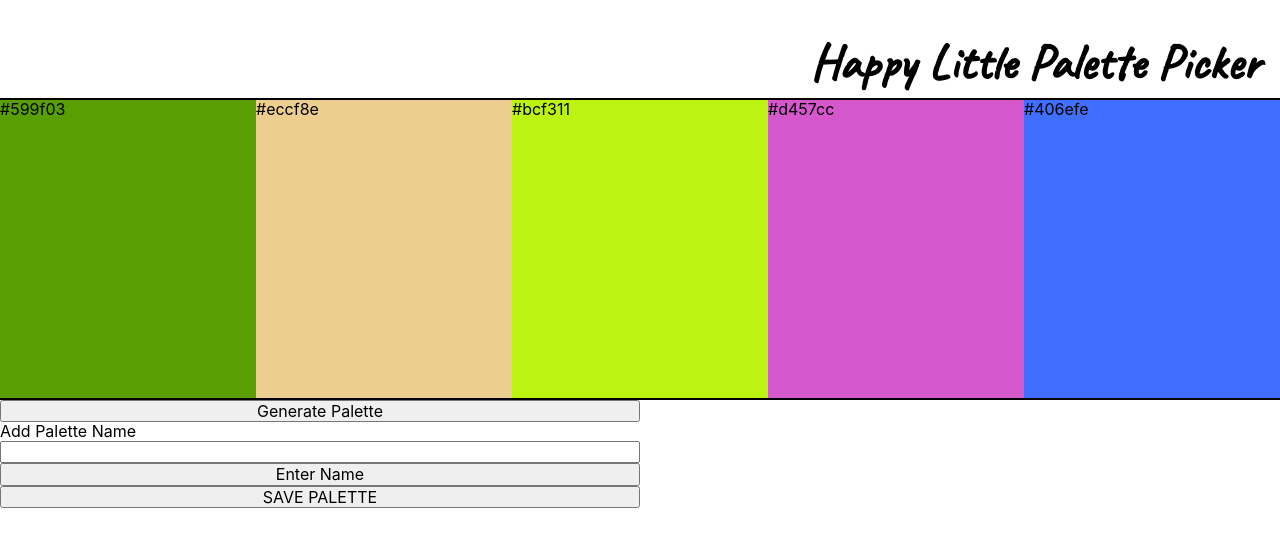
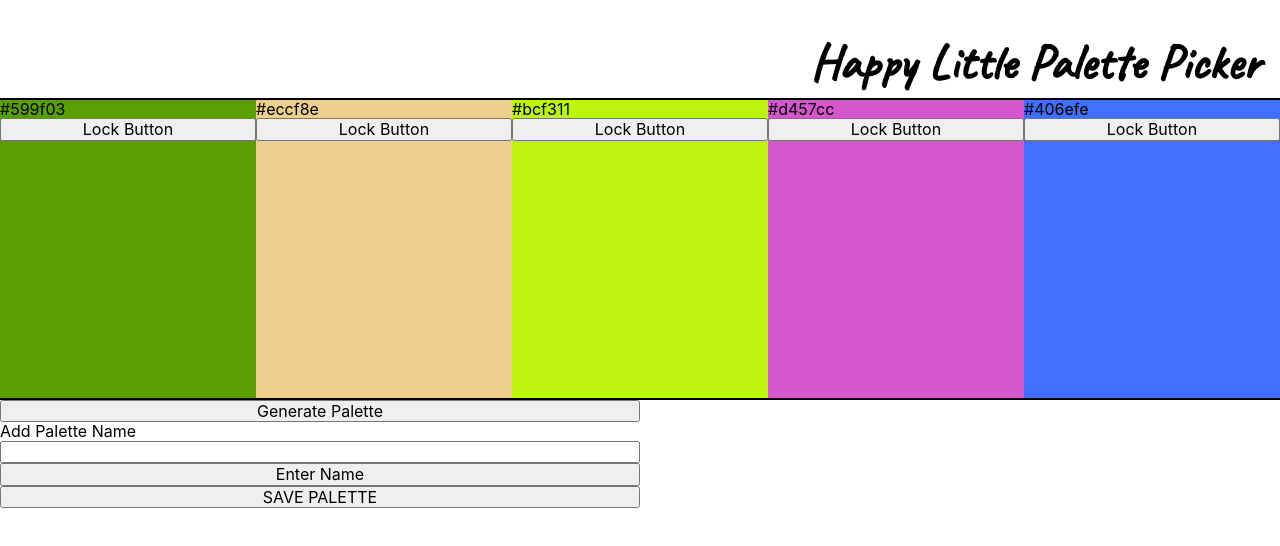
Before and after one commit to lundgrea/PalettePicker-FE, a React (Create React App) app: page / in a window 1280 px wide. Shown: the top 546 px of the page. Built offline with nearby package versions, Linux system fonts and the light colour scheme; no server answers.

Commit message:
Add color swatch functionality to DOM; troubleshoot generating random color
Co-authored-by: Alyssa Lundgren <lundgrea@gmail.com>

```diff
--- a/src/Components/App/App.js
+++ b/src/Components/App/App.js
@@ -1,13 +1,13 @@
-import React, { Component } from 'react';
-import Sidebar from '../Sidebar/Sidebar';
-import Main from '../Main/Main'
-import './App.css';
+import React, { Component } from "react";
+import Sidebar from "../Sidebar/Sidebar";
+import Main from "../Main/Main";
+import "./App.css";
 
-let array = []
+let array = [];
 
 class App extends Component {
   constructor() {
-    super()
+    super();
     this.state = {
       folders: [],
       folderID: "",
@@ -15,43 +15,73 @@
       paletteID: "",
       currentPalette: [],
       isLoading: true
-    }
+    };
   }
 
-
-  generateRandomColors = (condition)  => {
+  generateRandomColors = condition => {
+    this.colorSwap();
     if (!condition) {
       if (array.length === 5) {
-        this.setState({currentPalette: array})
-        return
+        this.setState({ currentPalette: array });
+        return;
       } else {
-        let number = '#'+Math.floor(Math.random()*16777215).toString(16);
-        array.push({color: number, isLocked: false})
-        this.generateRandomColors()
+        let number = "#" + Math.floor(Math.random() * 16777215).toString(16);
+        array.push({ color: number, isLocked: false });
+        this.generateRandomColors();
       }
     } else {
       array = [];
-        let number = '#'+Math.floor(Math.random()*16777215).toString(16);
-        array.push({color: number, isLocked: false})
-        this.generateRandomColors()
+      let number = "#" + Math.floor(Math.random() * 16777215).toString(16);
+      array.push({ color: number, isLocked: false });
+      this.generateRandomColors();
+    }
+  };
+
+  colorSwap = () => {
+    return this.state.currentPalette.map(palette => {
+      ("oh no..");
+      if (palette.isLocked === true) {
+        return palette;
+      } else {
+        let number = "#" + Math.floor(Math.random() * 16777215).toString(16);
+        palette.color = number;
+        return palette;
       }
-    }
+    });
+  };
+
+  toggleLock = (e, color) => {
+    e.preventDefault();
+    const newArray = this.state.currentPalette.map(palette => {
+      if (palette.color === color) {
+        palette.isLocked = !palette.isLocked;
+        return palette;
+      } else {
+        return palette;
+      }
+    });
+    this.setState({ currentPalette: newArray });
+  };
 
   componentDidMount = () => {
-    this.generateRandomColors()
-    return fetch(process.env.REACT_APP_BACKEND_URL + '/api/v1/folders')
+    this.generateRandomColors();
+    return fetch(process.env.REACT_APP_BACKEND_URL + "/api/v1/folders")
       .then(res => res.json())
-      .then(folders => this.setState({folders}))
-      .then(isLoading => this.setState({isLoading: false}))
-      .catch(error => console.log(error))
-  }
+      .then(folders => this.setState({ folders }))
+      .then(isLoading => this.setState({ isLoading: false }))
+      .catch(error => error);
+  };
 
-  render()  {
-   return (
-   <main className="App">
-     {!this.state.isLoading && <Sidebar folders={this.state.folders}/>}
-    <Main currentPalette={this.state.currentPalette} generateRandomColors={this.generateRandomColors}/>
-    </main>
+  render() {
+    return (
+      <main className="App">
+        {!this.state.isLoading && <Sidebar folders={this.state.folders} />}
+        <Main
+          currentPalette={this.state.currentPalette}
+          generateRandomColors={this.generateRandomColors}
+          toggleLock={this.toggleLock}
+        />
+      </main>
     );
   }
 }
--- a/src/Components/ColorCard/ColorCard.js
+++ b/src/Components/ColorCard/ColorCard.js
@@ -5,6 +5,7 @@
   return (
     <section className="ColorCard" style={{backgroundColor: props.color}}>
       <p>{props.color}</p>
+      <button onClick={e => props.toggleLock(e, props.color)}>Lock Button</button>
     </section>
   )
 }
--- a/src/Components/ColorsContainer/ColorsContainer.js
+++ b/src/Components/ColorsContainer/ColorsContainer.js
@@ -3,12 +3,12 @@
 import './ColorsContainer.css'
 
 const ColorsContainer = (props) => {
-  console.log("ColorsContainer props --->", props)
   const allColors = props.currentPalette.map(swatch => {
     return (
       <ColorCard
       color={swatch.color}
       isLocked={swatch.isLocked}
+      toggleLock={props.toggleLock}
       />
     )
   })
--- a/src/Components/FolderForm/FolderForm.css
+++ b/src/Components/FolderForm/FolderForm.css
@@ -5,6 +5,7 @@
   align-items: center;
   height: 150px;
   background-color: red;
+  width: 100%;
 }
 
 #addFolder-input {
--- a/src/Components/Main/Main.js
+++ b/src/Components/Main/Main.js
@@ -9,7 +9,7 @@
   return (
     <main className="Main">
       <Header />
-      <ColorsContainer currentPalette={props.currentPalette}/>
+      <ColorsContainer currentPalette={props.currentPalette} toggleLock={props.toggleLock}/>
       <PaletteForm generateRandomColors={props.generateRandomColors}/>
     </main>
   )
```
Also changed, not shown: src/Components/FoldersContainer/FoldersContainer.js (+10 -15 lines), src/Components/Sidebar/Sidebar.js (+8 -9 lines).
